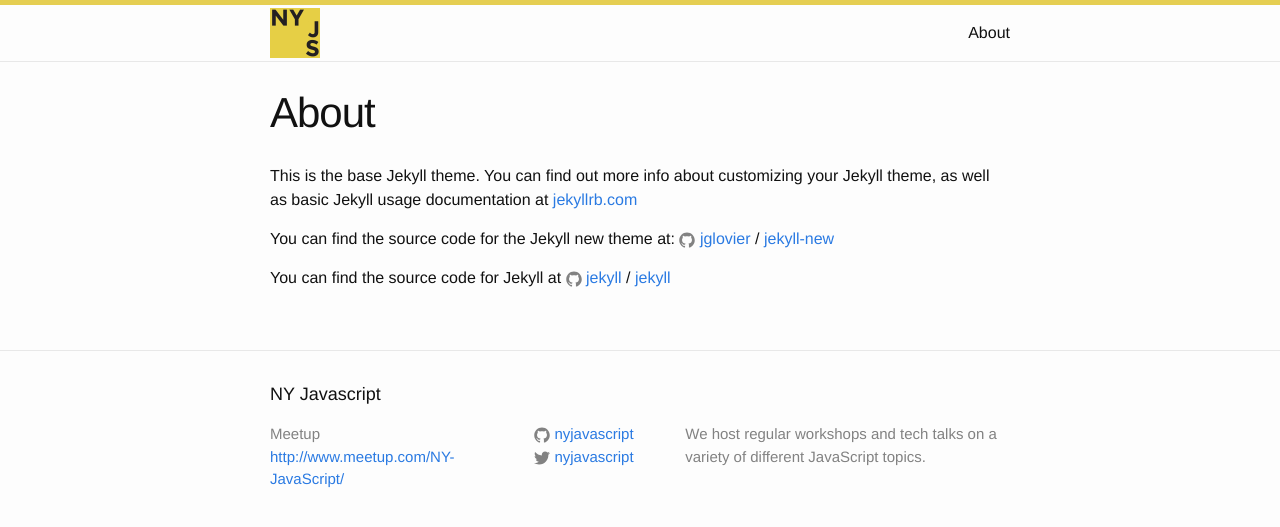
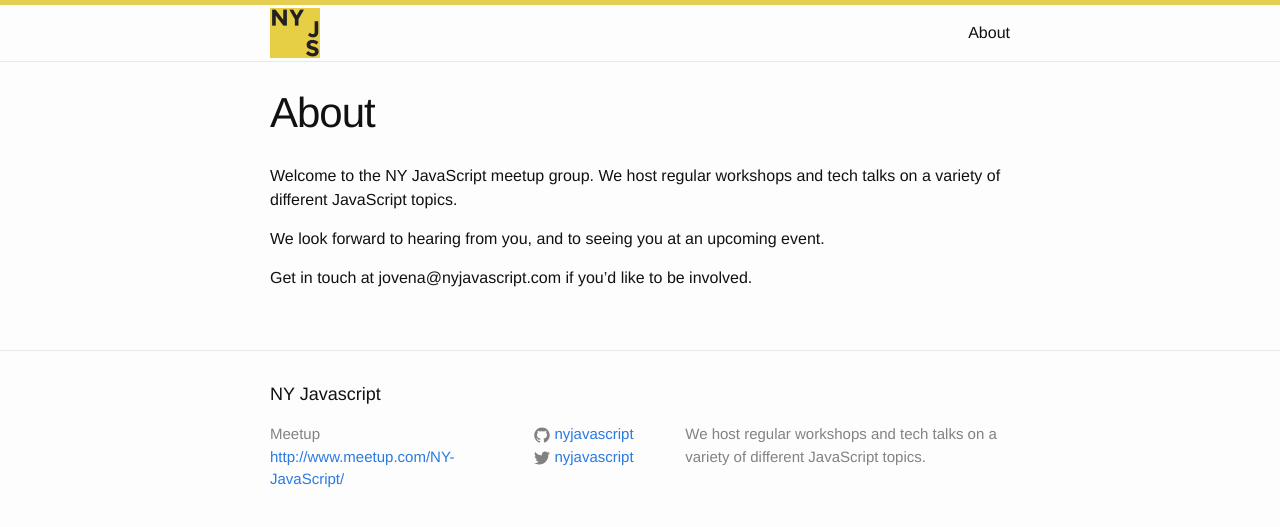
Before and after one commit to NYJavaScript/nyjavascript.github.io, a Jekyll site: the page built from about.md, in a window 1280 px wide. Shown: the top 527 px of the page. Built offline with Jekyll 4.4.1, drawn with Linux system fonts in a browser that asks for light colours.

Commit message:
Get it up and running

```diff
--- a/about.md
+++ b/about.md
@@ -4,12 +4,8 @@
 permalink: /about/
 ---
 
-This is the base Jekyll theme. You can find out more info about customizing your Jekyll theme, as well as basic Jekyll usage documentation at [jekyllrb.com](http://jekyllrb.com/)
+Welcome to the NY JavaScript meetup group. We host regular workshops and tech talks on a variety of different JavaScript topics.
 
-You can find the source code for the Jekyll new theme at:
-{% include icon-github.html username="jglovier" %} /
-[jekyll-new](https://github.com/jglovier/jekyll-new)
+We look forward to hearing from you, and to seeing you at an upcoming event.
 
-You can find the source code for Jekyll at
-{% include icon-github.html username="jekyll" %} /
-[jekyll](https://github.com/jekyll/jekyll)
+ Get in touch at jovena@nyjavascript.com if you'd like to be involved.
--- a/index.html
+++ b/index.html
@@ -18,6 +18,12 @@
     {% endfor %}
   </ul>
 
+
+    <iframe src="https://calendar.google.com/calendar/embed?height=600&amp;wkst=1&amp;bgcolor=%23FFFFFF&amp;src=events%40nyjavascript.com&amp;color=%e6cf44&amp;ctz=America%2FNew_York"
+    style="border-width:2" height="400" width="600" frameborder="0" scrolling="no">
+
+    </iframe>
+
   <p class="rss-subscribe">subscribe <a href="{{ "/feed.xml" | prepend: site.baseurl }}">via RSS</a></p>
 
 </div>
```
Also changed, not shown: _posts/2016-03-06-welcome-to-jekyll.markdown (deleted, +0 -25 lines).
